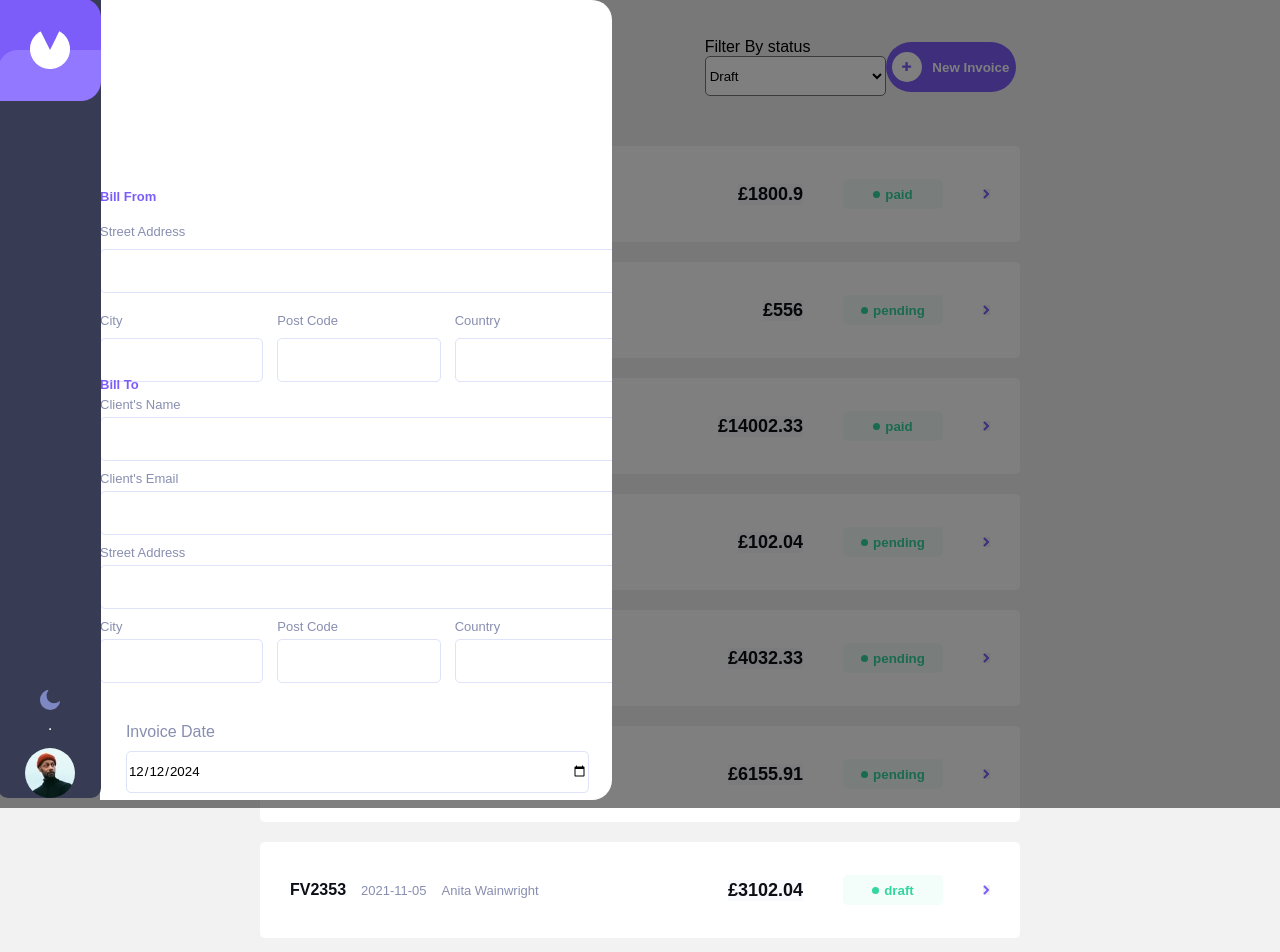
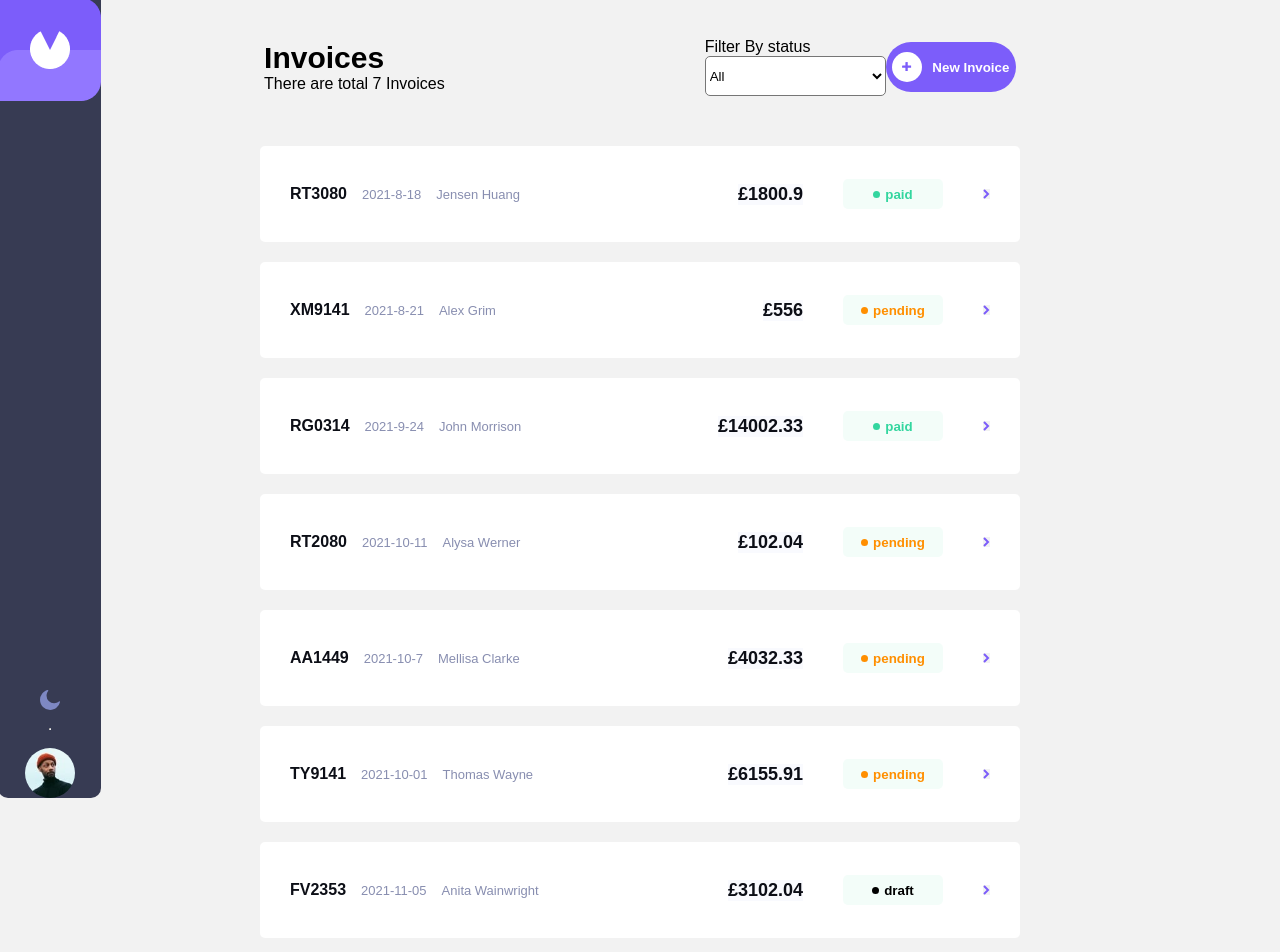
Before and after one commit to farzan190/-InvoiceApp, a React (Create React App) app in the folder app/: page / in a window 1280 px wide. Shown: the top 952 px of the page. Built offline with nearby package versions, Linux system fonts and the light colour scheme.

Commit message:
implemented filter by status functionality

```diff
--- a/app/src/App.jsx
+++ b/app/src/App.jsx
@@ -5,14 +5,19 @@ import plus from "./utils/icon-plus.svg";
 import { SideNav } from "./components/SideNav";
 import { BillContext } from "./context";
 import Invoice from "./pages/Invoice";
+import { data } from "react-router-dom";
 function App() {
   const{invoices,setInvoices}=useContext(BillContext);
   const {popover,setPopover}=useContext(BillContext);
-
+  const [displayInvoices,setDisplayInvoices]=useState(invoices);
   const handleFilter=(e)=>{
-    const Draft=invoices.filter((item)=>item.status=="pending");
-    setInvoices(Draft);
-  }
+      const selectedFilter=e.target.value;
+      if(selectedFilter!=="All"){
+      const filtered=invoices.filter((item)=>item.status==selectedFilter.toLowerCase());
+      setDisplayInvoices(filtered);
+}
+      else {setDisplayInvoices(invoices)};
+      }
 
 
 
@@ -28,6 +33,7 @@ function App() {
       </div>
       <div className="left-nav">
       <div>Filter By status <select onChange={(e)=>handleFilter(e)}>
+      <option value="All">All</option>
       <option value="Draft">Draft</option>
       <option value="Pending">Pending</option>
       <option value="Paid">Paid</option>
@@ -35,7 +41,7 @@ function App() {
     <button onClick={()=>setPopover(!popover)}  className="AddInvoice"><img src={plus} className="plus"/>New Invoice</button>
     </div>
     </nav>
-    <div className="Invoices">{ invoices.map((invoice,index)=> <Tabs key={invoice.id} id={invoice.id} createdAt={invoice.createdAt} clientName={invoice.clientName} itemTotal={invoice.total} status={invoice.status}/>)}</div>
+    <div className="Invoices">{ displayInvoices.map((invoice,index)=> <Tabs key={invoice.id} id={invoice.id} createdAt={invoice.createdAt} clientName={invoice.clientName} itemTotal={invoice.total} status={invoice.status}/>)}</div>
      </div>
 
      </div>
--- a/app/src/components/NewItemList.jsx
+++ b/app/src/components/NewItemList.jsx
@@ -51,34 +51,7 @@ const NewItemList=({id,name,qty,price,total})=>{
       setInvoices(updatedInvoice);
 
     }
-    const naive=()=>{
-      const updatedItemslist= itemsList.map((item,index)=>{
-        if(item.id===index+1){
 
-        return {...invoice,
-          items:invoice.items.map((i,index)=>{
-             if(index+1==id){
-            return {
-              ...i,
-              name:itemName,
-              quantity:itemQuantity,
-              price:itemPrice,
-              total:itemTotal,
-            }}
-            else {
-              return i;
-            }
-
-
-          }),
-        }}
-        // update the itemslist and then it will be automcatically be there right . YOU JUST NEED TO UPDATE THE ITEMSLIST JUST UPDATE THE ITEMSLIST
-
-
-      });
-//      setInvoices(updatedInvoice);
-
-    }
 
 
 
--- a/app/src/components/Tabs.jsx
+++ b/app/src/components/Tabs.jsx
@@ -22,9 +22,10 @@ const Tabs=({key,id,createdAt,clientName,itemTotal,status})=>{
          </div>
          <div className="right-details">
          <div className="itemTotal">£{itemTotal}</div>
-         <button className="status-button"><div className="status-indicator"></div>{status}</button>
+         <button className={status=="paid"?"status-button-paid":status=="pending"?"status-button-pending":"status-button-draft"}><div className={status=="paid"?"status-indicator-paid":status=="pending"?"status-indicator-pending":"status-indicator-draft"}></div>{status}</button>
          <img src={Arrowimg} alt='arrow-image'/>
          </div>
     </div></Link>
 }
+//"status-button-pending"
 export default Tabs;
--- a/app/src/context.jsx
+++ b/app/src/context.jsx
@@ -18,7 +18,7 @@ export  const ContextProvider=({children})=>{
         "total": 0,
       },
     ]);
-    const [popover,setPopover]=useState(true);
+    const [popover,setPopover]=useState(false);
     const [senderStreet,setSenderStreet]=useState("");
 
 
--- a/app/src/index.css
+++ b/app/src/index.css
@@ -53,7 +53,7 @@
 
 }
 
-.status-button{
+.status-button-paid{
   display: flex;
   justify-content: center;
   align-items: center;
@@ -67,11 +67,57 @@
   border: none;
  gap: 5px;
 }
-.status-indicator{
+.status-button-pending{
+  display: flex;
+  justify-content: center;
+  align-items: center;
+  height: 30px;
+  width: 100px;
+  color: #ff8f00;
+  background-color: rgba(51, 214, 159, .06);
+  font-weight: 700;
+  padding: 5px 10px;
+  border-radius: 5px;
+  border: none;
+ gap: 5px;
+}
+
+
+
+.status-indicator-paid{
   height: 7px;
   width: 7px;
   border-radius: 50%;
   background-color: #33d69f;
+}
+.status-indicator-pending{
+  height: 7px;
+  width: 7px;
+  border-radius: 50%;
+  background-color: #ff8f00;
+}
+.status-indicator-draft{
+  height: 7px;
+  width: 7px;
+  border-radius: 50%;
+  background-color: black;
+}
+
+.status-button-draft{
+  display: flex;
+  justify-content: center;
+  align-items: center;
+  height: 30px;
+  width: 100px;
+  color: black;
+  background-color: rgba(51, 214, 159, .06);
+  font-weight: 700;
+  padding: 5px 10px;
+  border-radius: 5px;
+  border: none;
+ gap: 5px;
+
+
 }
 nav{
   display: flex;
```
